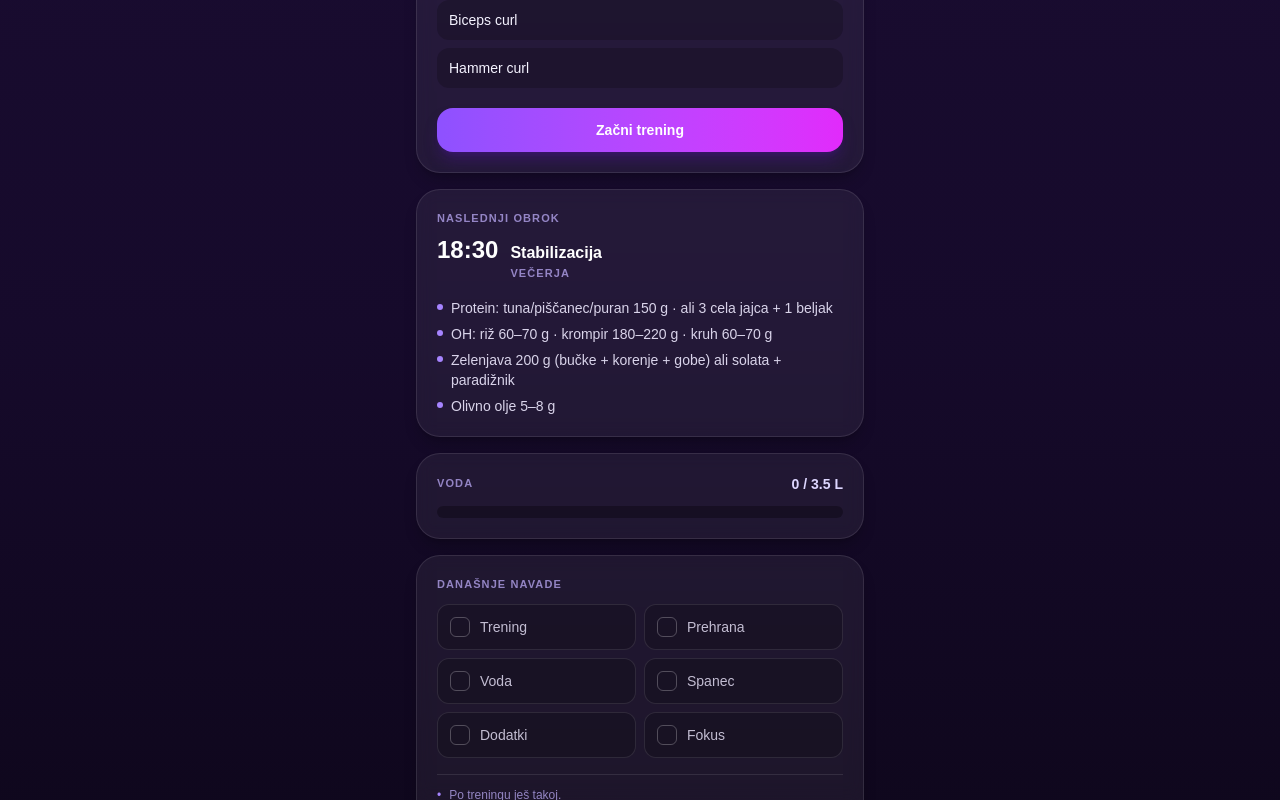
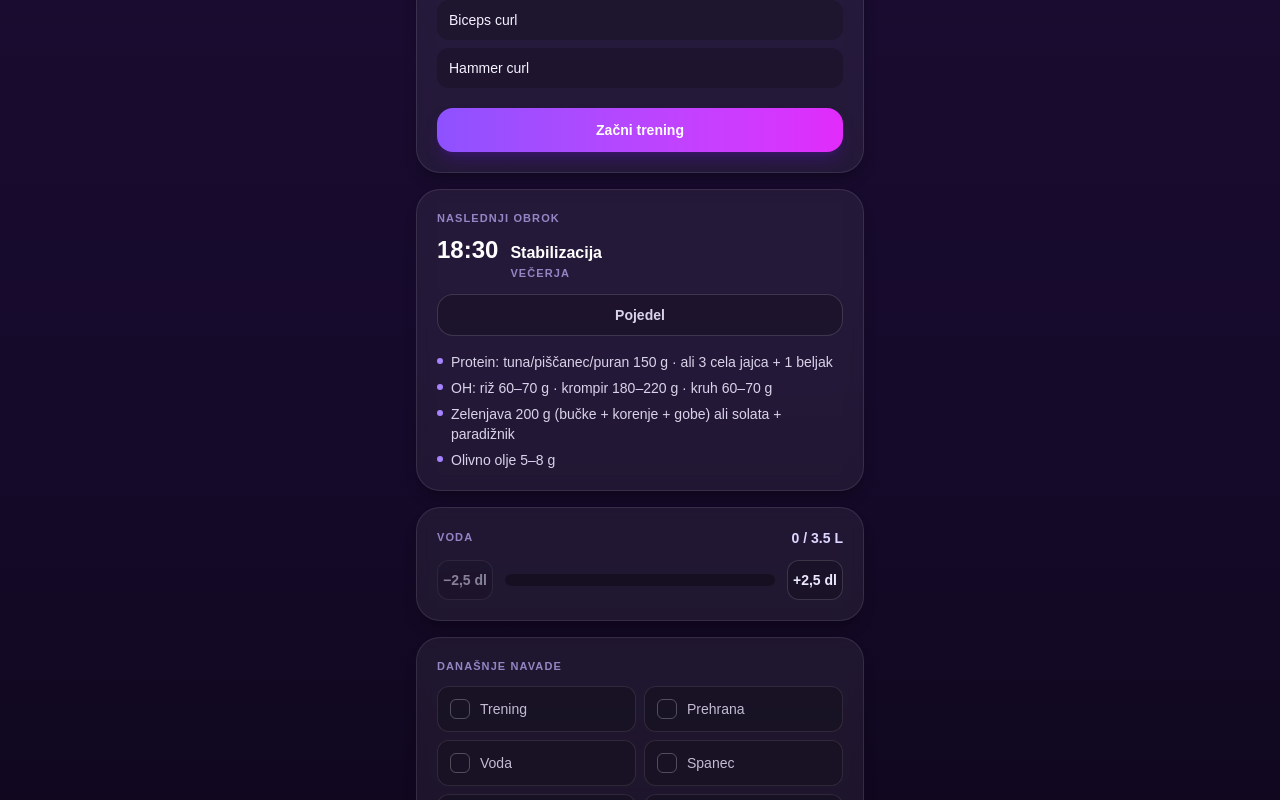
Before and after one commit to bostjanbrvar/hybrid-transformation, a Next.js app: page / in a window 1280 px wide. Shown: the part 371-1171 px from the top of the page. Built offline with nearby package versions, Linux system fonts and the light colour scheme.

Commit message:
feat: poveži navade, vodo in obroke na storage (beleženje deluje)

```diff
--- a/src/app/page.tsx
+++ b/src/app/page.tsx
@@ -7,9 +7,18 @@ import {
   RULES,
   HABITS,
   NUTRITION_RULES,
+  type HabitId,
   type TrainingDay,
   type Meal,
 } from "@/lib/protocol";
+import {
+  getDayLog,
+  todayKey,
+  toggleHabit,
+  toggleMeal,
+  setWater,
+  type DayLog,
+} from "@/lib/storage";
 
 /* ---------- Pomožno ---------- */
 
@@ -28,17 +37,37 @@ function formatToday(date: Date) {
 /* ---------- Stran ---------- */
 
 export default function Home() {
-  // Trening in obrok berejo trenutni čas, zato ju izračunamo šele po
-  // montaži (na klientu) – tako se izognemo neskladju med strežnikom in
-  // brskalnikom (hydration mismatch).
+  // Trening in obrok berejo trenutni čas, log pa localStorage – oboje
+  // izračunamo/naložimo šele po montaži (na klientu), da se izognemo
+  // neskladju med strežnikom in brskalnikom (hydration mismatch).
   const [now, setNow] = useState<Date | null>(null);
+  const [today, setToday] = useState<string | null>(null);
+  const [log, setLog] = useState<DayLog | null>(null);
 
   useEffect(() => {
     setNow(new Date());
+    const key = todayKey();
+    setToday(key);
+    setLog(getDayLog(key));
   }, []);
 
   const training: TrainingDay | null = now ? todaysTraining(now) : null;
   const meal: Meal | null = now ? nextMeal(now) : null;
+
+  function handleToggleHabit(habitId: HabitId) {
+    if (!today) return;
+    setLog(toggleHabit(today, habitId));
+  }
+
+  function handleWater(deltaMl: number) {
+    if (!today || !log) return;
+    setLog(setWater(today, log.waterMl + deltaMl));
+  }
+
+  function handleToggleMeal(mealId: string) {
+    if (!today) return;
+    setLog(toggleMeal(today, mealId));
+  }
 
   return (
     <div className="min-h-full w-full bg-gradient-to-b from-[#1b0d33] via-[#160a2b] to-[#0c0617] text-violet-50">
@@ -57,13 +86,23 @@ export default function Home() {
         <TrainingCard training={training} />
 
         {/* 3. Naslednji obrok */}
-        <MealCard meal={meal} />
+        <MealCard
+          meal={meal}
+          done={meal ? !!log?.mealsDone.includes(meal.id) : false}
+          ready={!!log}
+          onToggle={handleToggleMeal}
+        />
 
         {/* 4. Voda */}
-        <WaterCard targetL={RULES.waterTargetL} />
+        <WaterCard
+          targetL={RULES.waterTargetL}
+          waterMl={log?.waterMl ?? 0}
+          ready={!!log}
+          onChange={handleWater}
+        />
 
         {/* 5. Današnje navade */}
-        <HabitsCard />
+        <HabitsCard habits={log?.habits ?? null} onToggle={handleToggleHabit} />
 
         {/* Mantra (iz RULES) */}
         <p className="mt-2 px-2 text-center text-xs italic text-violet-300/60">
@@ -158,7 +197,17 @@ function TrainingCard({ training }: { training: TrainingDay | null }) {
 
 /* ---------- 3. Obrok ---------- */
 
-function MealCard({ meal }: { meal: Meal | null }) {
+function MealCard({
+  meal,
+  done,
+  ready,
+  onToggle,
+}: {
+  meal: Meal | null;
+  done: boolean;
+  ready: boolean;
+  onToggle: (mealId: string) => void;
+}) {
   return (
     <Card>
       <div className="flex items-center justify-between">
@@ -188,6 +237,20 @@ function MealCard({ meal }: { meal: Meal | null }) {
             </div>
           </div>
 
+          <button
+            type="button"
+            disabled={!ready}
+            onClick={() => onToggle(meal.id)}
+            aria-pressed={done}
+            className={`mt-3 w-full rounded-2xl border py-2.5 text-sm font-bold transition active:scale-[0.98] disabled:opacity-50 ${
+              done
+                ? "border-emerald-400/50 bg-emerald-500/20 text-emerald-200"
+                : "border-white/15 bg-black/20 text-violet-100/90"
+            }`}
+          >
+            {done ? "✓ Pojedeno" : "Pojedel"}
+          </button>
+
           <ul className="mt-4 flex flex-col gap-1.5">
             {meal.items.map((item, i) => (
               <li
@@ -207,23 +270,63 @@ function MealCard({ meal }: { meal: Meal | null }) {
 
 /* ---------- 4. Voda ---------- */
 
-function WaterCard({ targetL }: { targetL: number }) {
-  const current = 0; // brez logike zaenkrat
+const WATER_STEP_ML = 250; // 2,5 dl
+
+function WaterCard({
+  targetL,
+  waterMl,
+  ready,
+  onChange,
+}: {
+  targetL: number;
+  waterMl: number;
+  ready: boolean;
+  onChange: (deltaMl: number) => void;
+}) {
+  const targetMl = targetL * 1000;
+  const currentL = waterMl / 1000;
+  const pct = Math.min(100, (waterMl / targetMl) * 100);
+
+  const buttonClass =
+    "flex h-10 w-14 shrink-0 items-center justify-center rounded-xl border border-white/15 bg-black/20 text-sm font-bold text-violet-100 transition active:scale-[0.95] disabled:opacity-50";
 
   return (
     <Card>
       <div className="flex items-center justify-between">
         <CardLabel>Voda</CardLabel>
         <span className="text-sm font-semibold tabular-nums text-violet-200">
-          {current} / {targetL} L
+          {currentL.toLocaleString("sl-SI", { maximumFractionDigits: 2 })} /{" "}
+          {targetL} L
         </span>
       </div>
 
-      <div className="mt-3 h-3 w-full overflow-hidden rounded-full bg-black/30">
-        <div
-          className="h-full rounded-full bg-gradient-to-r from-sky-400 to-cyan-300 transition-all"
-          style={{ width: `${(current / targetL) * 100}%` }}
-        />
+      <div className="mt-3 flex items-center gap-3">
+        <button
+          type="button"
+          aria-label="Odštej 2,5 dl"
+          disabled={!ready || waterMl <= 0}
+          onClick={() => onChange(-WATER_STEP_ML)}
+          className={buttonClass}
+        >
+          −2,5 dl
+        </button>
+
+        <div className="h-3 flex-1 overflow-hidden rounded-full bg-black/30">
+          <div
+            className="h-full rounded-full bg-gradient-to-r from-sky-400 to-cyan-300 transition-all"
+            style={{ width: `${pct}%` }}
+          />
+        </div>
+
+        <button
+          type="button"
+          aria-label="Dodaj 2,5 dl"
+          disabled={!ready}
+          onClick={() => onChange(WATER_STEP_ML)}
+          className={buttonClass}
+        >
+          +2,5 dl
+        </button>
       </div>
     </Card>
   );
@@ -231,25 +334,26 @@ function WaterCard({ targetL }: { targetL: number }) {
 
 /* ---------- 5. Navade ---------- */
 
-function HabitsCard() {
-  // Samo UI – brez shranjevanja zaenkrat.
-  const [done, setDone] = useState<Record<string, boolean>>({});
-
-  const toggle = (id: string) =>
-    setDone((prev) => ({ ...prev, [id]: !prev[id] }));
-
+function HabitsCard({
+  habits,
+  onToggle,
+}: {
+  habits: DayLog["habits"] | null;
+  onToggle: (habitId: HabitId) => void;
+}) {
   return (
     <Card>
       <CardLabel>Današnje navade</CardLabel>
 
       <div className="mt-3 grid grid-cols-2 gap-2">
         {HABITS.map((habit) => {
-          const checked = !!done[habit.id];
+          const checked = !!habits?.[habit.id];
           return (
             <button
               key={habit.id}
               type="button"
-              onClick={() => toggle(habit.id)}
+              disabled={!habits}
+              onClick={() => onToggle(habit.id)}
               aria-pressed={checked}
               className={`flex items-center gap-2.5 rounded-xl border px-3 py-3 text-left text-sm font-medium transition ${
                 checked
```
